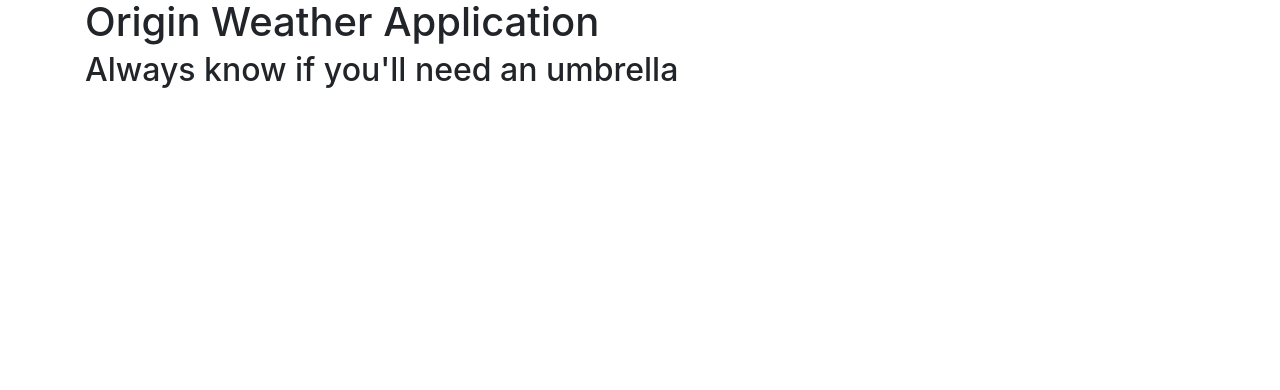
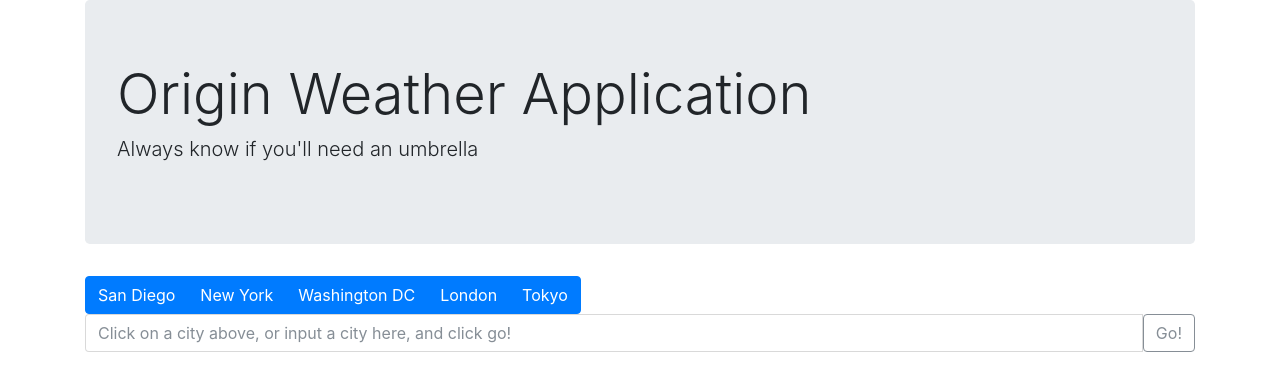
Before and after one commit to zamarise/startnow-react200-weather-app, a React app: page / in a window 1280 px wide. Shown: the top 390 px of the page. Built offline with nearby package versions, Linux system fonts and the light colour scheme.

Commit message:
Update app.jsx with cities and search form

```diff
--- a/src/js/app.jsx
+++ b/src/js/app.jsx
@@ -4,8 +4,44 @@ export default class App extends React.Component {
   render() {
     return (
       <div className='container'>
-        <h1>Origin Weather Application</h1>
-        <h2>{'Always know if you\'ll need an umbrella'}</h2>
+        <div className='jumbotron'>
+          <h1 className='display-4'>Origin Weather Application</h1>
+          <p className='lead'>{"Always know if you'll need an umbrella"}</p>
+        </div>
+        <form onSubmit={ this.handleSubmit }>
+          <div className='btn-group' role='group' aria-label='Basic example'>
+            <button type='button' className='btn btn-primary'>
+              San Diego
+            </button>
+            <button type='button' className='btn btn-primary'>
+              New York
+            </button>
+            <button type='button' className='btn btn-primary'>
+              Washington DC
+            </button>
+            <button type='button' className='btn btn-primary'>
+              London
+            </button>
+            <button type='button' className='btn btn-primary'>
+              Tokyo
+            </button>
+          </div>
+
+          <div className='input-group mb-3'>
+            <input
+              type='text'
+              className='form-control'
+              placeholder='Click on a city above, or input a city here, and click go!'
+              aria-label='City Name'
+              aria-describedby='basic-addon2'
+            />
+            <div className='input-group-append'>
+              <button className='btn btn-outline-secondary' type='button'>
+                Go!
+              </button>
+            </div>
+          </div>
+        </form>
       </div>
     );
   }
```
